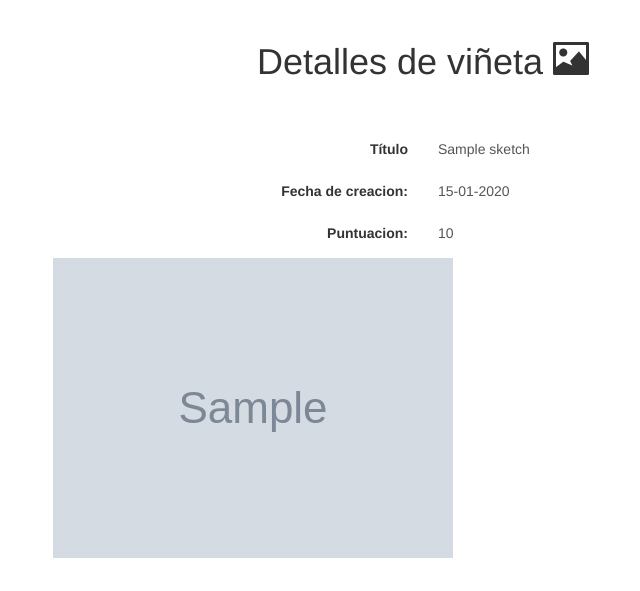
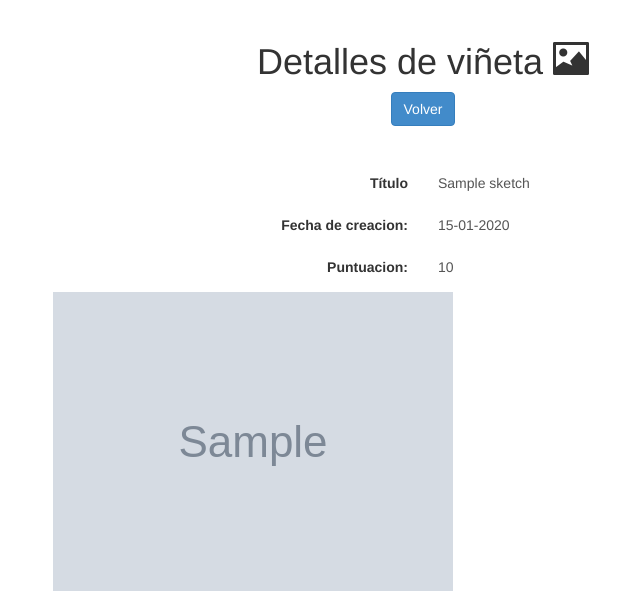
Before and after one commit to vegaj/iweb-python, a Python web app: template src/templates/sketches/show.html in a window 1280 px wide. Shown: the part 51-642 px from the top of the page, without its empty margins (217-857 px from the left). Run offline with Jinja, Linux system fonts and the light colour scheme; the template is opened without the code that fills it: most values are stand-ins (such as "Sample title", 1, 10 or a date in 2020); grey boxes marked "Sample" are stand-in pictures; some libraries are stand-ins or nearby versions.

Commit message:
botón volver

```diff
--- a/src/templates/sketches/show.html
+++ b/src/templates/sketches/show.html
@@ -18,6 +18,7 @@
 <div class="row">
     <div class="col-lg-12 text-center">
         <h1> Detalles de vi&ntilde;eta <span class="glyphicon glyphicon-picture" aria-hidden="true"></span></h1>
+        <a class="btn btn-primary" href="/series/show/{{ sketch.serie.key().id() }}">Volver</a>
         {% if logged %}
         <a class="btn btn-primary" href="/sketches/{{ sketch.key().id() }}/comments/new">Nuevo Comentario</a>
         {% endif %}
```
